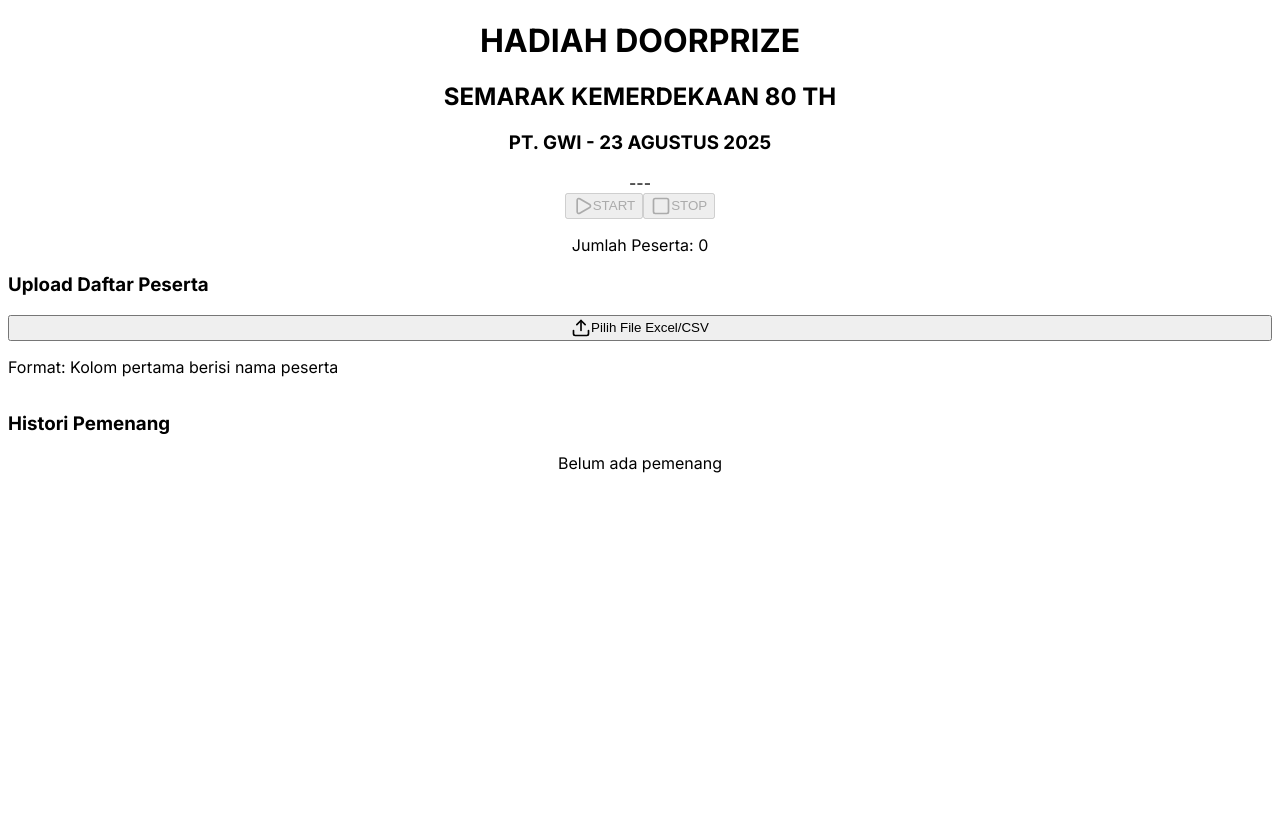
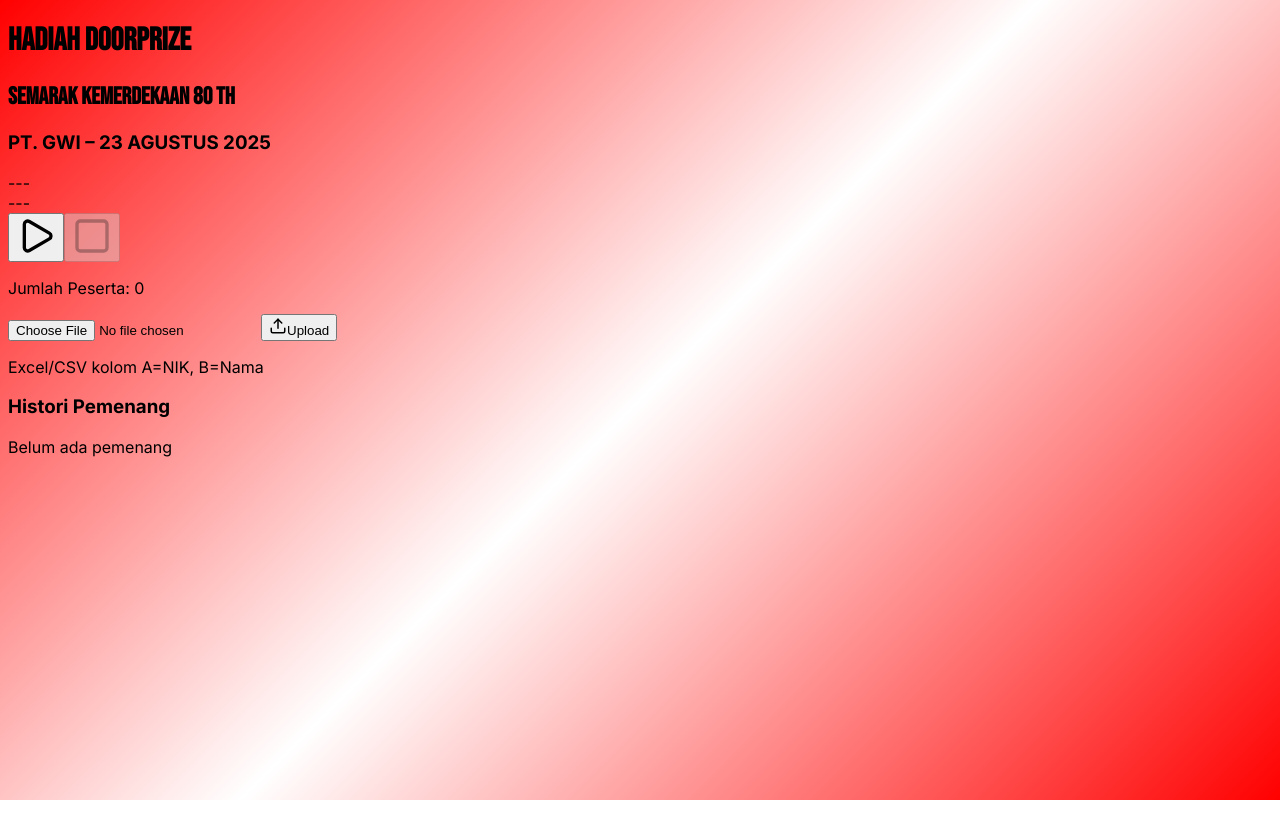
Before and after one commit to xadyr-sbi/UNDIAN, a Next.js app: page / in a window 1280 px wide. After the commit the page ends 800 px from the top, so only its background shows below. Built offline with nearby package versions, Linux system fonts and the light colour scheme.

Commit message:
feat: tema 17 Agustus, NIK besar, tombol bulat, tabel histori

```diff
--- a/src/app/globals.css
+++ b/src/app/globals.css
@@ -1,20 +1,5 @@
-@tailwind base;
-@tailwind components;
-@tailwind utilities;
-
+@import url('https://fonts.googleapis.com/css2?family=Bebas+Neue&display=swap');
 body {
-  font-family: 'Inter', sans-serif;
+  background: linear-gradient(135deg, #ff0000 0%, #ffffff 50%, #ff0000 100%);
+  background-attachment: fixed;
 }
-
-@keyframes spin {
-  from {
-    transform: rotate(0deg);
-  }
-  to {
-    transform: rotate(360deg);
-  }
-}
-
-.animate-spin-slow {
-  animation: spin 3s linear infinite;
-}
--- a/src/app/page.tsx
+++ b/src/app/page.tsx
@@ -1,5 +1,4 @@
 "use client";
-
 import { useState } from "react";
 import RandomPicker from "@/components/RandomPicker";
 import FileUpload from "@/components/FileUpload";
@@ -7,34 +6,43 @@
 
 export default function Home() {
   const [participants, setParticipants] = useState<string[]>([]);
-  const [winners, setWinners] = useState<string[]>([]);
+  const [winners, setWinners] = useState<
+    { nama: string; nik: string }[]
+  >([]);
+
+  const handleAddWinner = (winnerStr: string) => {
+    // winnerStr = "Nama – NIK"
+    const [nama, nik] = winnerStr.split(" – ");
+    setWinners((prev) => [...prev, { nama, nik }]);
+  };
 
   return (
-    <main className="min-h-screen bg-gradient-to-b from-red-100 to-white p-4">
-      <div className="max-w-4xl mx-auto">
-        <div className="text-center mb-8">
-          <h1 className="text-4xl font-bold text-red-700 mb-2">
+    <main className="min-h-screen flex flex-col items-center justify-center p-4 font-sans">
+      {/* Bendera Indonesia */}
+      <div className="flex flex-col mb-6">
+        <div className="h-6 w-32 bg-red-600"></div>
+        <div className="h-6 w-32 bg-white"></div>
+      </div>
+
+      <div className="text-center mb-6">
+        <h1 className="text-5xl font-extrabold text-red-700 tracking-wider" style={{ fontFamily: "Bebas Neue" }}>
           HADIAH DOORPRIZE
         </h1>
-          <h2 className="text-3xl font-bold text-red-600 mb-2">
+        <h2 className="text-4xl font-extrabold text-red-600 tracking-wider" style={{ fontFamily: "Bebas Neue" }}>
           SEMARAK KEMERDEKAAN 80 TH
         </h2>
-          <h3 className="text-2xl font-semibold text-gray-700">
-            PT. GWI - 23 AGUSTUS 2025
+        <h3 className="text-2xl font-semibold text-gray-800 mt-1">
+          PT. GWI – 23 AGUSTUS 2025
         </h3>
       </div>
 
-        <div className="grid md:grid-cols-2 gap-8">
-          <div>
-            <RandomPicker
-              participants={participants}
-              onWinnerSelect={(winner) => setWinners([...winners, winner])}
-            />
+      <div className="flex flex-col lg:flex-row gap-8 w-full max-w-6xl">
+        <div className="flex-1">
+          <RandomPicker participants={participants} onWinnerSelect={handleAddWinner} />
           <FileUpload onFileLoad={setParticipants} />
         </div>
-          <div>
+        <div className="flex-1">
           <WinnerHistory winners={winners} />
-          </div>
         </div>
       </div>
     </main>
--- a/src/components/FileUpload.tsx
+++ b/src/components/FileUpload.tsx
@@ -1,66 +1,48 @@
 "use client";
-
-import { useRef } from "react";
+import { useRef, useState } from "react";
 import * as XLSX from "xlsx";
 import { Upload } from "lucide-react";
 
-interface FileUploadProps {
-  onFileLoad: (participants: string[]) => void;
+interface Props {
+  onFileLoad: (list: string[]) => void;
 }
 
-export default function FileUpload({ onFileLoad }: FileUploadProps) {
-  const fileInputRef = useRef<HTMLInputElement>(null);
+export default function FileUpload({ onFileLoad }: Props) {
+  const fileRef = useRef<HTMLInputElement>(null);
 
-  const handleFileUpload = (event: React.ChangeEvent<HTMLInputElement>) => {
-    const file = event.target.files?.[0];
+  const handleChange = (e: React.ChangeEvent<HTMLInputElement>) => {
+    const file = e.target.files?.[0];
     if (!file) return;
-
     const reader = new FileReader();
-    reader.onload = (e) => {
+    reader.onload = (ev) => {
       try {
-        const data = new Uint8Array(e.target?.result as ArrayBuffer);
-        const workbook = XLSX.read(data, { type: "array" });
-        const sheetName = workbook.SheetNames[0];
-        const worksheet = workbook.Sheets[sheetName];
-        const jsonData = XLSX.utils.sheet_to_json(worksheet, { header: 1 }) as string[][];
-
-        // Ambil kolom pertama sebagai nama peserta
-        const names = jsonData
-          .slice(1) // Skip header
-          .map(row => row[0])
-          .filter(name => name && name.trim());
-
-        onFileLoad(names);
-        alert(`Berhasil memuat ${names.length} peserta!`);
-      } catch (error) {
-        alert("Gagal membaca file. Pastikan format file benar.");
+        const data = new Uint8Array(ev.target?.result as ArrayBuffer);
+        const wb = XLSX.read(data, { type: "array" });
+        const ws = wb.Sheets[wb.SheetNames[0]];
+        const json = XLSX.utils.sheet_to_json(ws, { header: 1 }) as string[][];
+        const list = json
+          .slice(1)
+          .map((r) => `${r[1]?.trim()} – ${r[0]?.trim()}`)
+          .filter(Boolean) as string[];
+        onFileLoad(list);
+      } catch {
+        alert("Gagal membaca file.");
       }
     };
     reader.readAsArrayBuffer(file);
   };
 
   return (
-    <div className="bg-white rounded-lg shadow-lg p-6">
-      <h3 className="text-lg font-semibold mb-4 text-gray-700">
-        Upload Daftar Peserta
-      </h3>
-      <input
-        ref={fileInputRef}
-        type="file"
-        accept=".xlsx,.xls,.csv"
-        onChange={handleFileUpload}
-        className="hidden"
-      />
+    <div className="flex flex-col items-center">
+      <input ref={fileRef} type="file" accept=".xlsx,.xls,.csv" onChange={handleChange} className="hidden" />
       <button
-        onClick={() => fileInputRef.current?.click()}
-        className="w-full flex items-center justify-center gap-2 bg-blue-500 hover:bg-blue-600 text-white px-4 py-3 rounded-lg transition-colors"
+        onClick={() => fileRef.current?.click()}
+        className="bg-blue-600 hover:bg-blue-700 text-white px-6 py-2 rounded-lg shadow"
       >
-        <Upload size={20} />
-        Pilih File Excel/CSV
+        <Upload size={18} className="inline mr-2" />
+        Upload
       </button>
-      <p className="text-sm text-gray-500 mt-2">
-        Format: Kolom pertama berisi nama peserta
-      </p>
+      <p className="text-xs text-gray-500 mt-1">Excel/CSV kolom A=NIK, B=Nama</p>
     </div>
   );
 }
--- a/src/components/RandomPicker.tsx
+++ b/src/components/RandomPicker.tsx
@@ -1,84 +1,73 @@
 "use client";
-
 import { useState, useEffect, useRef } from "react";
 import { Play, Square } from "lucide-react";
 
-interface RandomPickerProps {
+interface Props {
   participants: string[];
   onWinnerSelect: (winner: string) => void;
 }
 
-export default function RandomPicker({ participants, onWinnerSelect }: RandomPickerProps) {
-  const [currentName, setCurrentName] = useState("---");
+export default function RandomPicker({ participants, onWinnerSelect }: Props) {
+  const [current, setCurrent] = useState("---");
   const [isRunning, setIsRunning] = useState(false);
   const intervalRef = useRef<NodeJS.Timeout | null>(null);
 
   useEffect(() => {
-    if (isRunning && participants.length > 0) {
+    if (isRunning && participants.length) {
       intervalRef.current = setInterval(() => {
-        const randomIndex = Math.floor(Math.random() * participants.length);
-        setCurrentName(participants[randomIndex]);
+        const i = Math.floor(Math.random() * participants.length);
+        setCurrent(participants[i]);
       }, 100);
     } else {
-      if (intervalRef.current) {
-        clearInterval(intervalRef.current);
-      }
+      if (intervalRef.current) clearInterval(intervalRef.current);
     }
-
     return () => {
-      if (intervalRef.current) {
-        clearInterval(intervalRef.current);
-      }
+      if (intervalRef.current) clearInterval(intervalRef.current);
     };
   }, [isRunning, participants]);
 
   const handleStart = () => {
-    if (participants.length === 0) {
-      alert("Silakan upload daftar peserta terlebih dahulu!");
-      return;
-    }
+    if (!participants.length) return alert("Upload peserta dulu!");
     setIsRunning(true);
   };
 
   const handleStop = () => {
     setIsRunning(false);
-    if (participants.length > 0) {
-      onWinnerSelect(currentName);
-    }
+    if (participants.length) onWinnerSelect(current);
   };
 
+  // Pisah lagi untuk UI
+  const [nama, nik] = current.split(" – ");
+
   return (
-    <div className="bg-white rounded-lg shadow-lg p-6 mb-6">
-      <div className="text-center mb-6">
-        <div className="text-6xl font-bold text-red-600 mb-4 animate-pulse">
-          {currentName}
-        </div>
+    <div className="bg-white/80 backdrop-blur rounded-xl shadow-2xl p-6 mb-6 flex flex-col items-center gap-4">
+      {/* Kotak besar NIK */}
+      <div className="w-72 h-32 bg-red-100 border-4 border-red-600 rounded-lg flex items-center justify-center text-4xl font-mono font-bold text-red-700">
+        {nik || "---"}
+      </div>
+      <div className="text-xl font-semibold text-gray-800">
+        {nama || "Nama"}
       </div>
 
-      <div className="flex justify-center gap-4">
+      <div className="flex gap-6 mt-4">
         <button
           onClick={handleStart}
-          disabled={isRunning || participants.length === 0}
-          className="flex items-center gap-2 bg-green-500 hover:bg-green-600 disabled:bg-gray-300 text-white px-6 py-3 rounded-lg font-semibold transition-colors"
+          disabled={isRunning}
+          className="w-24 h-24 rounded-full bg-green-500 hover:bg-green-600 disabled:bg-gray-300 text-white flex items-center justify-center shadow-lg transition-transform hover:scale-105"
         >
-          <Play size={20} />
-          START
+          <Play size={40} />
         </button>
         <button
           onClick={handleStop}
           disabled={!isRunning}
-          className="flex items-center gap-2 bg-red-500 hover:bg-red-600 disabled:bg-gray-300 text-white px-6 py-3 rounded-lg font-semibold transition-colors"
+          className="w-24 h-24 rounded-full bg-red-500 hover:bg-red-600 disabled:bg-gray-300 text-white flex items-center justify-center shadow-lg transition-transform hover:scale-105"
         >
-          <Square size={20} />
-          STOP
+          <Square size={40} />
         </button>
       </div>
-
-      <div className="mt-4 text-center">
-        <p className="text-sm text-gray-600">
-          Jumlah Peserta: {participants.length}
-        </p>
-      </div>
+      <p className="text-sm text-gray-600 mt-2">
+        Jumlah Peserta: {participants.length}
+      </p>
     </div>
   );
 }
--- a/src/components/WinnerHistory.tsx
+++ b/src/components/WinnerHistory.tsx
@@ -1,31 +1,36 @@
 "use client";
 
-interface WinnerHistoryProps {
-  winners: string[];
+interface Props {
+  winners: { nama: string; nik: string }[];
 }
 
-export default function WinnerHistory({ winners }: WinnerHistoryProps) {
+export default function WinnerHistory({ winners }: Props) {
   return (
-    <div className="bg-white rounded-lg shadow-lg p-6">
-      <h3 className="text-lg font-semibold mb-4 text-gray-700">
-        Histori Pemenang
-      </h3>
+    <div className="bg-white/80 backdrop-blur rounded-xl shadow-2xl p-6">
+      <h3 className="text-xl font-bold mb-4 text-gray-800">Histori Pemenang</h3>
       {winners.length === 0 ? (
-        <p className="text-gray-500 text-center py-8">Belum ada pemenang</p>
+        <p className="text-gray-500 text-center py-4">Belum ada pemenang</p>
       ) : (
-        <ol className="space-y-2">
-          {winners.map((winner, index) => (
-            <li
-              key={index}
-              className="flex items-center gap-3 p-3 bg-yellow-50 rounded-lg"
-            >
-              <span className="bg-red-500 text-white rounded-full w-8 h-8 flex items-center justify-center font-bold">
-                {index + 1}
-              </span>
-              <span className="font-semibold text-gray-700">{winner}</span>
-            </li>
-          ))}
-        </ol>
+        <div className="overflow-x-auto">
+          <table className="w-full text-left">
+            <thead>
+              <tr className="border-b-2 border-red-600">
+                <th className="py-2 px-2 font-semibold text-gray-700">#</th>
+                <th className="py-2 px-2 font-semibold text-gray-700">Nama</th>
+                <th className="py-2 px-2 font-semibold text-gray-700">NIK</th>
+              </tr>
+            </thead>
+            <tbody>
+              {winners.map((w, i) => (
+                <tr key={i} className="border-b">
+                  <td className="py-2 px-2">{i + 1}</td>
+                  <td className="py-2 px-2">{w.nama}</td>
+                  <td className="py-2 px-2 font-mono">{w.nik}</td>
+                </tr>
+              ))}
+            </tbody>
+          </table>
+        </div>
       )}
     </div>
   );
```
Lines whose indentation alone changed are shown as unchanged.
